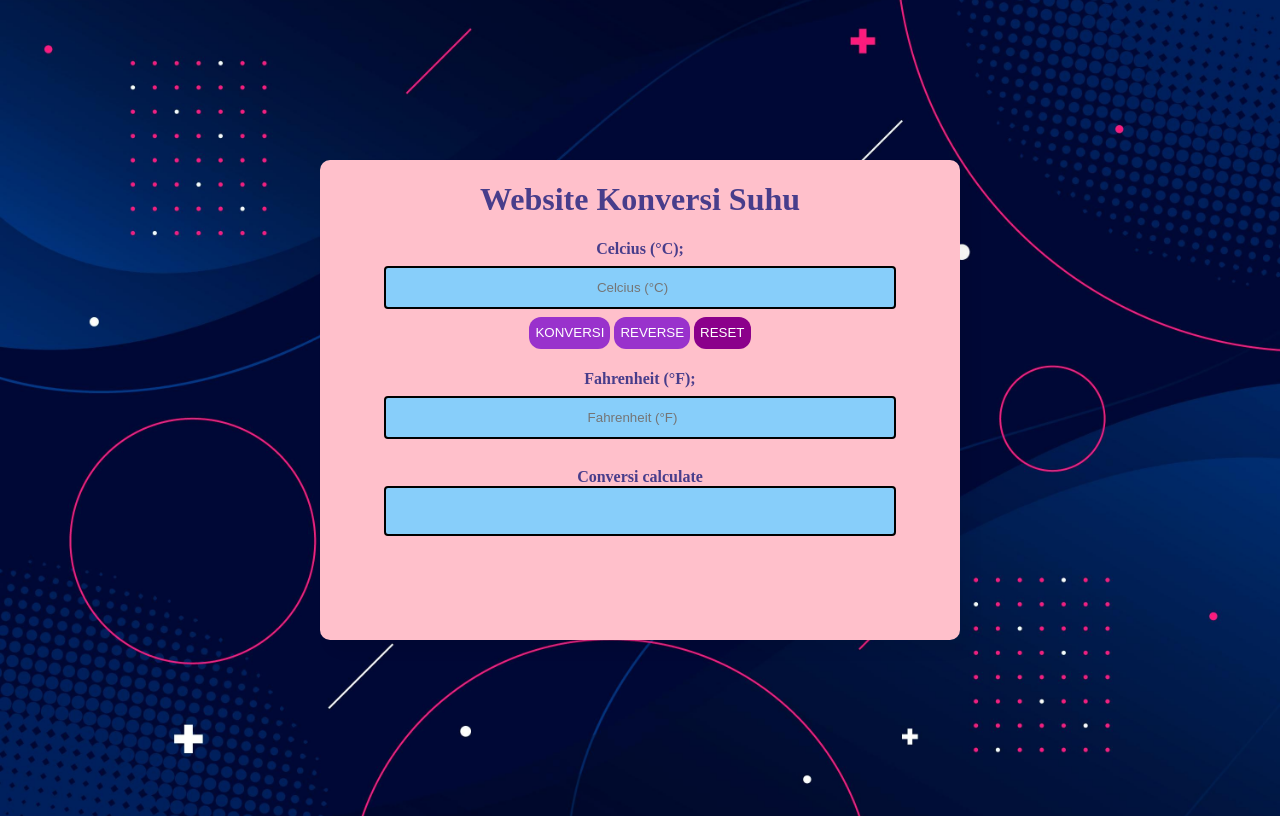
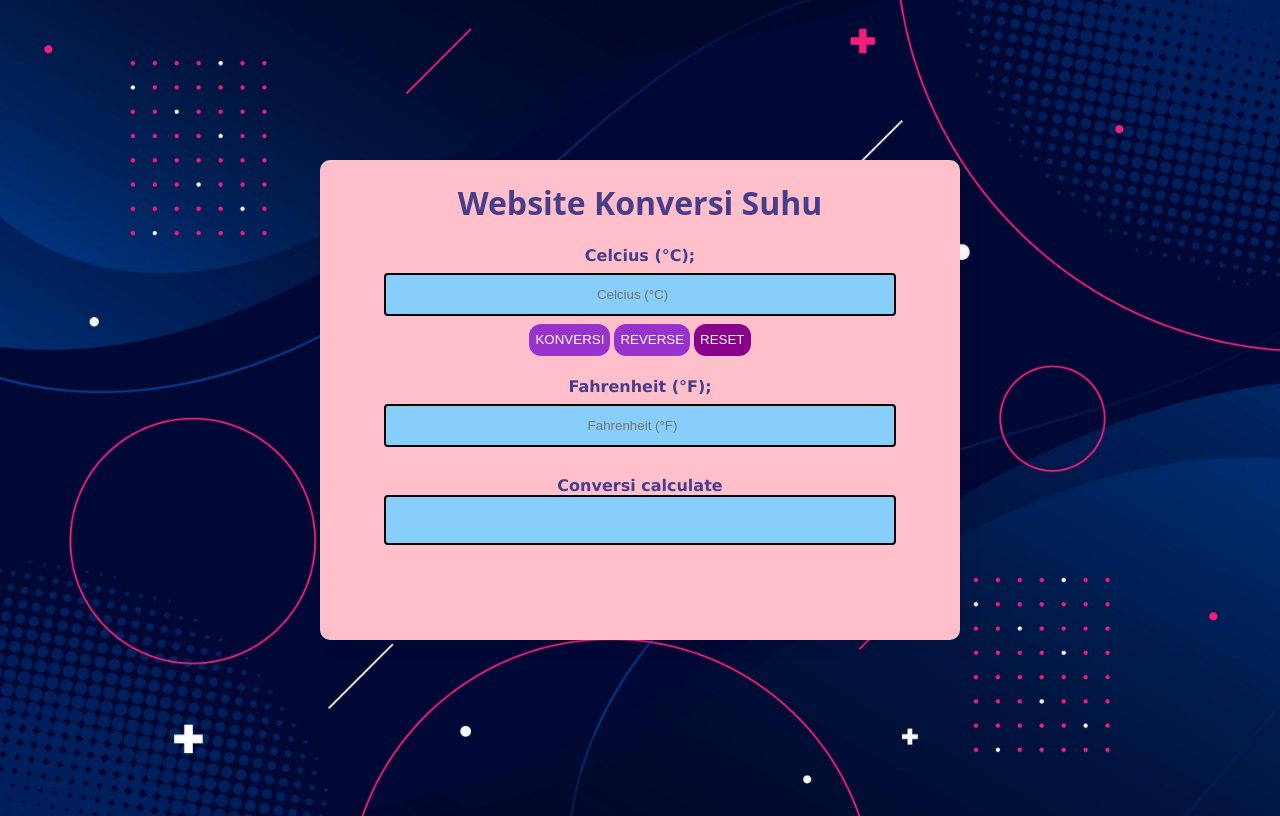
Before and after one commit to revou-fundamental-course/10-jun-24-safatina, a plain HTML site: page index.html in a window 1280 px wide. Drawn offline with nearby package versions, Linux system fonts and the light colour scheme.

Commit message:
update html dan css

```diff
--- a/css/styles.css
+++ b/css/styles.css
@@ -10,8 +10,13 @@ body{
     background-position: center;
 }
 
+h1{
+    font-family: system-ui, -apple-system, BlinkMacSystemFont, 'Segoe UI', Roboto, Oxygen, Ubuntu, Cantarell, 'Open Sans', 'Helvetica Neue', sans-serif;
+}
+
 h4{
     margin-block-end: 0%;
+    font-family: Verdana, Geneva, Tahoma, sans-serif;
 }
 
 .center{
--- a/index.html
+++ b/index.html
@@ -10,12 +10,12 @@
 </head>
 
 <body class="body">
-    <header>
 
-    </header>
  <!-- main content -->
     <main class="center">
+    <header>
         <h1> <strong>Website Konversi Suhu</strong></h1>
+    </header>
        <!-- ini section celcius -->
        <section class="celcius-container">
         <header>
```
